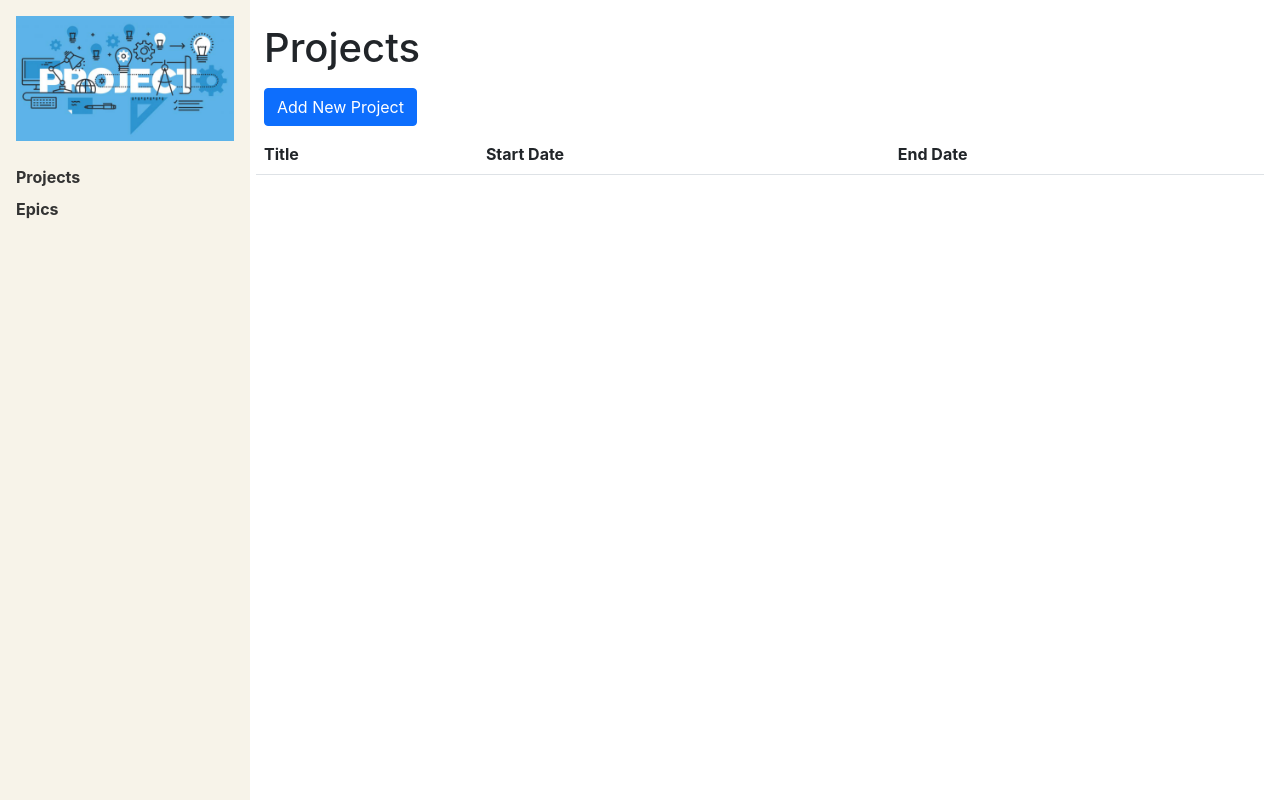
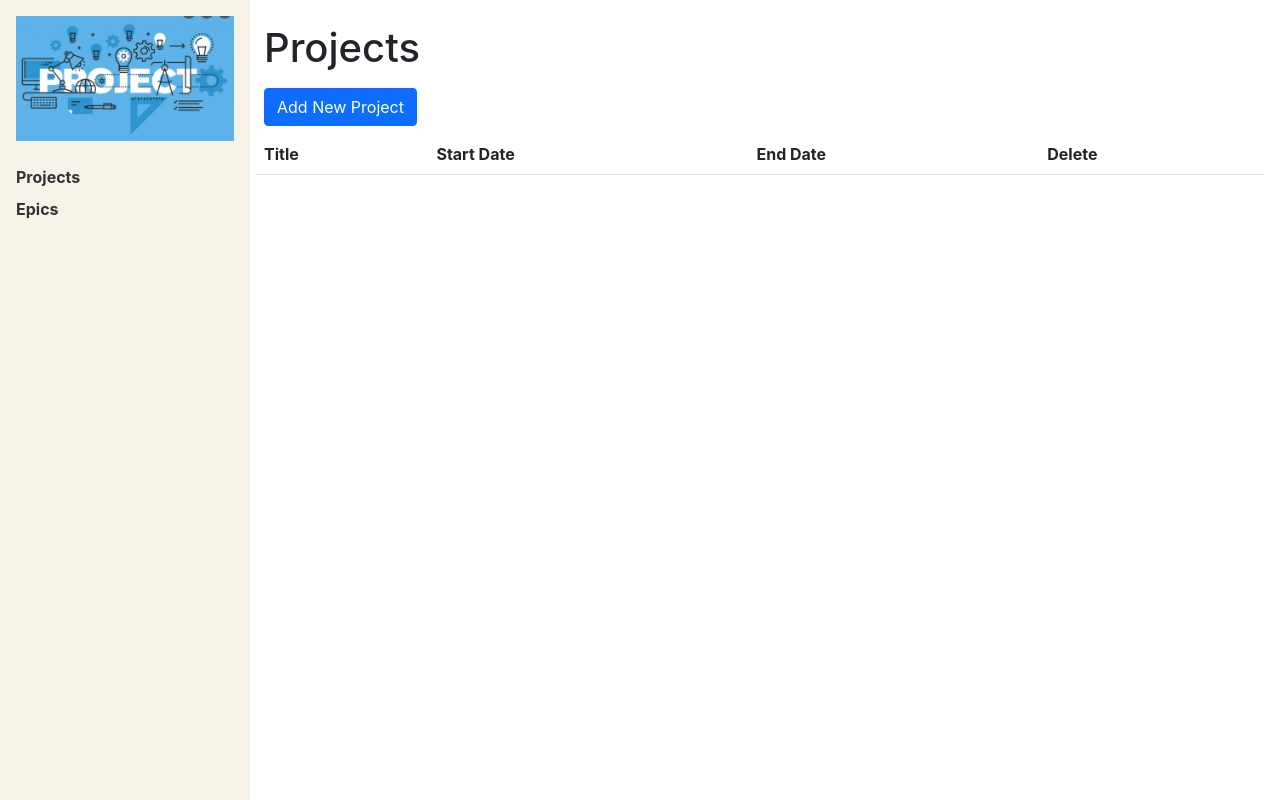
Before and after one commit to supriya0411/projects-management, a React (Create React App) app: page / in a window 1280 px wide. Built offline with nearby package versions, Linux system fonts and the light colour scheme.

Commit message:
Project Delete feature added.

```diff
--- a/src/components/ProjectList.js
+++ b/src/components/ProjectList.js
@@ -1,6 +1,7 @@
 import React from "react";
+import { Button } from "react-bootstrap";
 
-const ProjectList = ({ allProjects }) => {
+const ProjectList = ({ allProjects, deleteProject }) => {
   return (
     <table className="table table-striped p-12">
       <thead className="thead-dark">
@@ -8,14 +9,23 @@ const ProjectList = ({ allProjects }) => {
           <th scope="col">Title</th>
           <th scope="col">Start Date</th>
           <th scope="col">End Date</th>
+          <th scope="col">Delete</th>
         </tr>
       </thead>
       <tbody>
-        {allProjects.map((project) => (
-          <tr>
+        {allProjects.map((project, i) => (
+          <tr key={i}>
             <td>{project.Title}</td>
             <td>{project.StartDate}</td>
             <td>{project.EndDate}</td>
+            <td>
+              <Button
+                variant="primary"
+                onClick={() => deleteProject(project.Id)}
+              >
+                Delete
+              </Button>
+            </td>
           </tr>
         ))}
       </tbody>
--- a/src/components/ProjectWithEpics.js
+++ b/src/components/ProjectWithEpics.js
@@ -1,7 +1,7 @@
 import React, { useState } from "react";
 import { Button } from "react-bootstrap";
 
-const Epics = ({ project, epics, setProjectEpics, updateProject }) => {
+const ProjectEpics = ({ project, epics, setProjectEpics, updateProject }) => {
   const handleEpicChange = (changedEpic) => {
     setProjectEpics((epics) =>
       epics.map((obj) => {
@@ -81,7 +81,7 @@ const ProjectWithEpics = ({ project, updateProject }) => {
           Add Epic
         </Button>
       </div>
-      <Epics
+      <ProjectEpics
         project={project}
         epics={projectEpics}
         setProjectEpics={setProjectEpics}
--- a/src/webpages/epics.js
+++ b/src/webpages/epics.js
@@ -10,9 +10,19 @@ const Epics = () => {
 
   const [allProjects, setAllProjects] = useState([]);
 
+  // Local Storage save
+  const localStorageSave = (projects) => {
+    localStorage.setItem("allProjects", JSON.stringify(projects));
+  };
+
+  // Local Storage read
+  const localStorageGet = () => {
+    return JSON.parse(localStorage.getItem("allProjects"));
+  };
+
   const saveAllProjects = () => {
     setAllProjects(allProjects);
-    localStorage.setItem("allProjects", JSON.stringify(allProjects));
+    localStorageSave(allProjects);
   };
 
   const updateProject = (updatedProject) => {
@@ -27,13 +37,12 @@ const Epics = () => {
   };
 
   useEffect(() => {
-    const projects = JSON.parse(localStorage.getItem("allProjects"));
+    const projects = localStorageGet();
     if (projects) {
       setAllProjects(projects);
     }
   }, []);
 
-  console.log("allProjects", allProjects);
   return (
     <Layout>
       <div className="d-flex justify-content-between">
--- a/src/webpages/projects.js
+++ b/src/webpages/projects.js
@@ -16,15 +16,31 @@ const Projects = () => {
     setOpenPopup(false);
   };
 
+  // Local Storage save
+  const localStorageSave = (projects) => {
+    localStorage.setItem("allProjects", JSON.stringify(projects));
+  };
+
+  // Local Storage read
+  const localStorageGet = () => {
+    return JSON.parse(localStorage.getItem("allProjects"));
+  };
+
   const addProject = (newProject) => {
     newProject.Id = allProjects.length + 1;
     const projects = [...allProjects, newProject];
     setAllProjects(projects);
-    localStorage.setItem("allProjects", JSON.stringify(projects));
+    localStorageSave(projects);
+  };
+
+  const deleteProject = (projectId) => {
+    const projects = allProjects.filter((item) => item.Id !== projectId);
+    setAllProjects(projects);
+    localStorageSave(projects);
   };
 
   useEffect(() => {
-    const projects = JSON.parse(localStorage.getItem("allProjects"));
+    const projects = localStorageGet();
     if (projects) {
       setAllProjects(projects);
     }
@@ -47,7 +63,9 @@ const Projects = () => {
           openPopup={openPopup}
         />
       )}
-      {allProjects && <ProjectList allProjects={allProjects} />}
+      {allProjects && (
+        <ProjectList allProjects={allProjects} deleteProject={deleteProject} />
+      )}
     </Layout>
   );
 };
```
